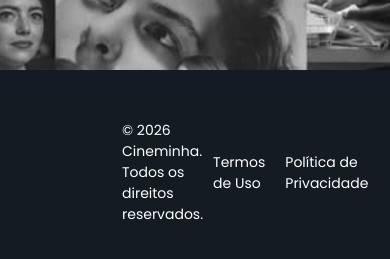
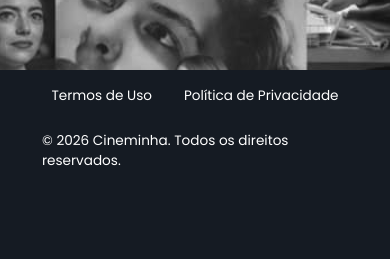
Before and after one commit to lucasecs92/movie-streaming, a Next.js app in the folder streaming-root/: page / in a window 390 px wide. Shown: the part 1275-1534 px from the top of the page. After the commit the page ends 1472 px from the top, so only its background shows below. Built offline with nearby package versions, Linux system fonts and the light colour scheme; no server answers.

Commit message:
fix/style
ajustes na responsividade do footer

```diff
--- a/streaming-root/src/styles/Footer.module.css
+++ b/streaming-root/src/styles/Footer.module.css
@@ -28,4 +28,31 @@
 
 .footerLinks a:hover {
   color: rgba(204, 204, 204, 0.7333333333);
+}
+
+@media (max-width: 992px) {
+  .footer {
+    font-size: 0.85rem;
+    align-items: center;
+    gap: 15px;
+    padding: 2.5rem 2rem;
+  }
+}
+@media (max-width: 792px) {
+  .footerLinks {
+    flex-direction: column;
+    gap: 10px;
+  }
+}
+@media (max-width: 692px) {
+  .footer {
+    padding: 1rem 2rem;
+    flex-direction: column-reverse;
+    align-items: center;
+    gap: 15px;
+  }
+  .footerLinks {
+    flex-direction: row;
+    gap: 2rem;
+  }
 }/*# sourceMappingURL=Footer.module.css.map */
--- a/streaming-root/src/styles/Footer.module.scss
+++ b/streaming-root/src/styles/Footer.module.scss
@@ -32,3 +32,32 @@
 .footerLinks a:hover {
     color: $color-text-dimmed;
 }
+
+@media (max-width: 992px) {
+    .footer {
+        font-size: 0.85rem;
+        align-items: center;
+        gap: 15px;
+        padding: 2.5rem 2rem;
+    }
+}
+
+@media (max-width: 792px) {
+    .footerLinks {
+        flex-direction: column;
+        gap: 10px;
+    }
+}
+
+@media (max-width: 692px) {
+    .footer {
+        padding: 1rem 2rem;
+        flex-direction: column-reverse;
+        align-items: center;
+        gap: 15px;
+    }
+    .footerLinks {
+        flex-direction: row;
+        gap: 2rem;
+    }
+}
```
Also changed, not shown: 1 other file (tests, documents, lock files or other folders).
